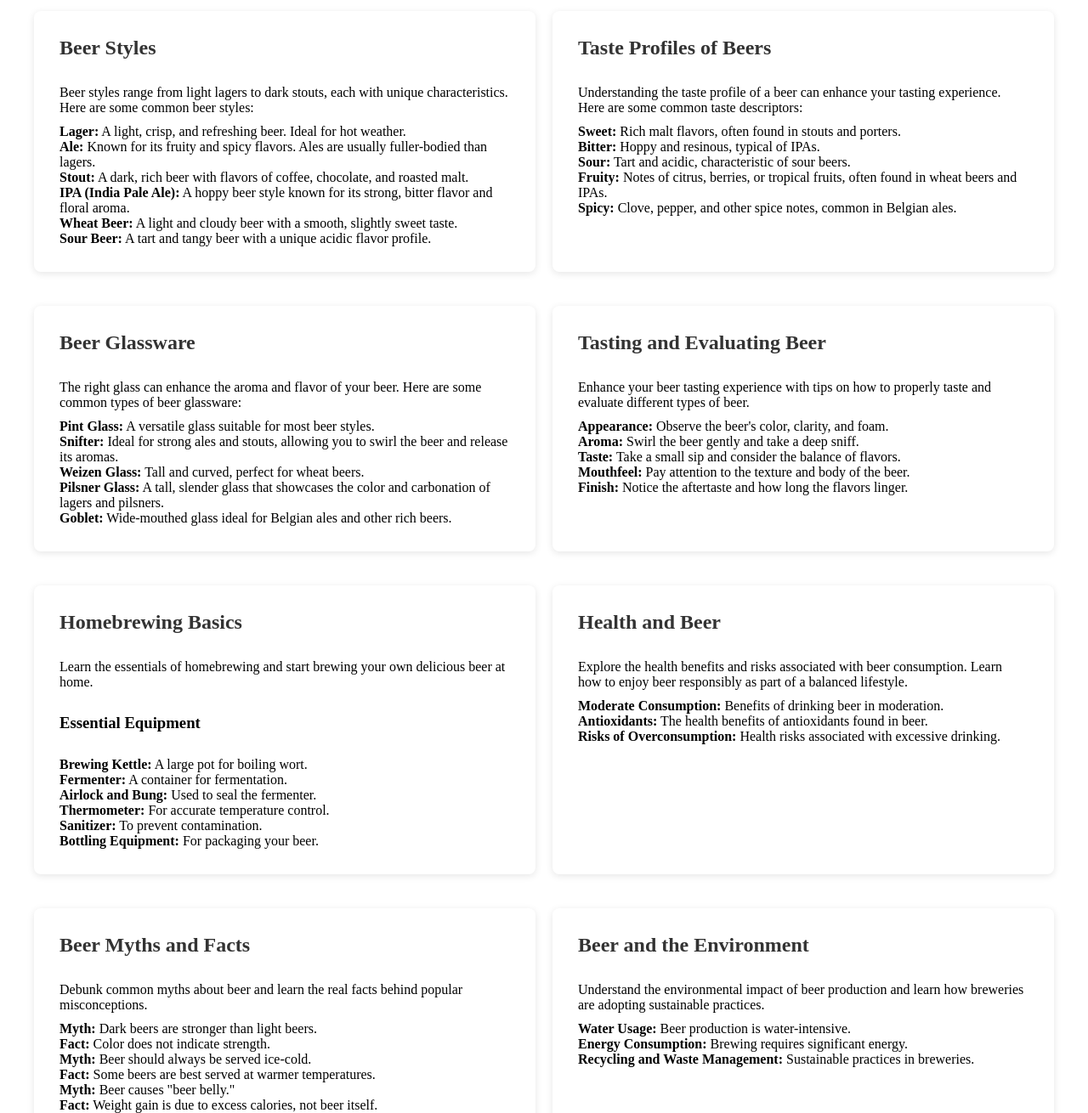
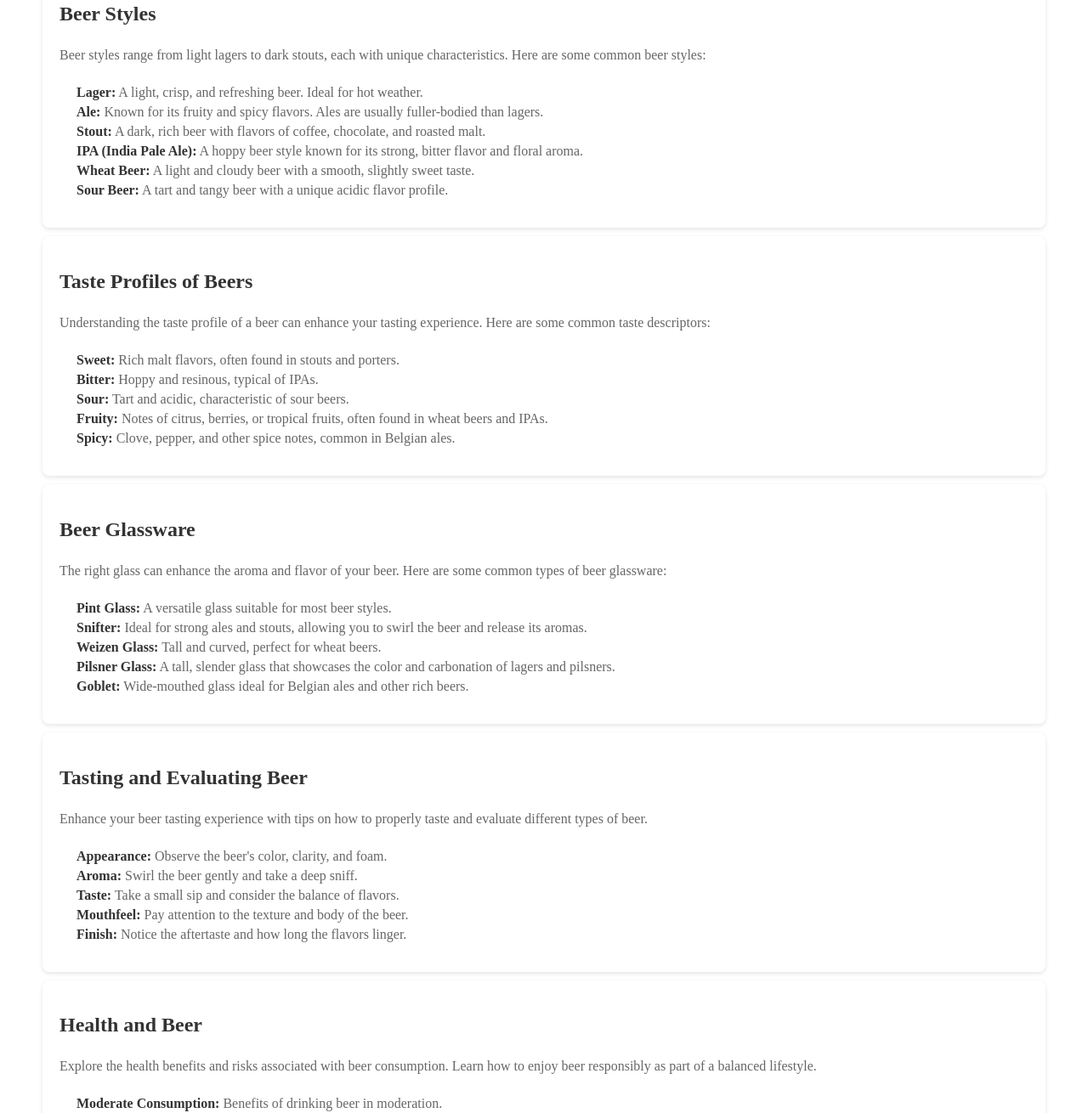
Before and after one commit to romaswe/beerrating, a Vue app in the folder beer-rating-client-vue/: page / in a window 1280 px wide. Shown: the part 306-1616 px from the top of the page at 85% size. Built offline with nearby package versions, Linux system fonts and the light colour scheme.

Commit message:
added some new style to homeview

```diff
--- a/beer-rating-client-vue/src/views/HomeView.vue
+++ b/beer-rating-client-vue/src/views/HomeView.vue
@@ -1,326 +1,262 @@
 <script setup lang="ts">
 import Footer from '../components/Footer.vue'
-
-
 </script>
 
 <template>
   <main class="container">
     <!-- New Section: Welcome Message -->
-    <section class="full-row welcome-section">
+    <section class="full-row welcome-section card">
       <h2>Welcome to Beer Ratings</h2>
       <p>
-        Discover and compare ratings of various beers, explore different
-        styles, and find the best glassware for your favorite brews. Whether
-        you're an aficionado or just getting started, this site is your guide
-        to the world of beer.
+        Discover and compare ratings of various beers, explore different styles, and find the best
+        glassware for your favorite brews. Whether you're an aficionado or just getting started,
+        this site is your guide to the world of beer.
       </p>
     </section>
 
     <!-- Section: Beer Styles -->
-    <section class="section beer-styles">
+    <section class="section beer-styles card">
       <h2>Beer Styles</h2>
       <p>
-        Beer styles range from light lagers to dark stouts, each with unique
-        characteristics. Here are some common beer styles:
+        Beer styles range from light lagers to dark stouts, each with unique characteristics. Here
+        are some common beer styles:
       </p>
       <ul>
+        <li><strong>Lager:</strong> A light, crisp, and refreshing beer. Ideal for hot weather.</li>
         <li>
-          <strong>Lager:</strong> A light, crisp, and refreshing beer. Ideal for
-          hot weather.
+          <strong>Ale:</strong> Known for its fruity and spicy flavors. Ales are usually
+          fuller-bodied than lagers.
         </li>
         <li>
-          <strong>Ale:</strong> Known for its fruity and spicy flavors. Ales are
-          usually fuller-bodied than lagers.
+          <strong>Stout:</strong> A dark, rich beer with flavors of coffee, chocolate, and roasted
+          malt.
         </li>
         <li>
-          <strong>Stout:</strong> A dark, rich beer with flavors of coffee, chocolate,
-          and roasted malt.
+          <strong>IPA (India Pale Ale):</strong> A hoppy beer style known for its strong, bitter
+          flavor and floral aroma.
         </li>
         <li>
-          <strong>IPA (India Pale Ale):</strong> A hoppy beer style known for its
-          strong, bitter flavor and floral aroma.
+          <strong>Wheat Beer:</strong> A light and cloudy beer with a smooth, slightly sweet taste.
         </li>
         <li>
-          <strong>Wheat Beer:</strong> A light and cloudy beer with a smooth, slightly
-          sweet taste.
-        </li>
-        <li>
-          <strong>Sour Beer:</strong> A tart and tangy beer with a unique acidic
-          flavor profile.
+          <strong>Sour Beer:</strong> A tart and tangy beer with a unique acidic flavor profile.
         </li>
       </ul>
     </section>
 
     <!-- Section: Taste Profiles -->
-    <section class="section taste-profiles">
+    <section class="section taste-profiles card">
       <h2>Taste Profiles of Beers</h2>
       <p>
-        Understanding the taste profile of a beer can enhance your tasting
-        experience. Here are some common taste descriptors:
+        Understanding the taste profile of a beer can enhance your tasting experience. Here are some
+        common taste descriptors:
       </p>
       <ul>
+        <li><strong>Sweet:</strong> Rich malt flavors, often found in stouts and porters.</li>
+        <li><strong>Bitter:</strong> Hoppy and resinous, typical of IPAs.</li>
+        <li><strong>Sour:</strong> Tart and acidic, characteristic of sour beers.</li>
         <li>
-          <strong>Sweet:</strong> Rich malt flavors, often found in stouts and
-          porters.
-        </li>
-        <li><strong>Bitter:</strong> Hoppy and resinous, typical of IPAs.</li>
-        <li>
-          <strong>Sour:</strong> Tart and acidic, characteristic of sour beers.
+          <strong>Fruity:</strong> Notes of citrus, berries, or tropical fruits, often found in
+          wheat beers and IPAs.
         </li>
         <li>
-          <strong>Fruity:</strong> Notes of citrus, berries, or tropical fruits,
-          often found in wheat beers and IPAs.
-        </li>
-        <li>
-          <strong>Spicy:</strong> Clove, pepper, and other spice notes, common
-          in Belgian ales.
+          <strong>Spicy:</strong> Clove, pepper, and other spice notes, common in Belgian ales.
         </li>
       </ul>
     </section>
 
     <!-- Section: Beer Glassware -->
-    <section class="section beer-glassware">
+    <section class="section beer-glassware card">
       <h2>Beer Glassware</h2>
       <p>
-        The right glass can enhance the aroma and flavor of your beer. Here
-        are some common types of beer glassware:
+        The right glass can enhance the aroma and flavor of your beer. Here are some common types of
+        beer glassware:
       </p>
       <ul>
+        <li><strong>Pint Glass:</strong> A versatile glass suitable for most beer styles.</li>
         <li>
-          <strong>Pint Glass:</strong> A versatile glass suitable for most beer
-          styles.
+          <strong>Snifter:</strong> Ideal for strong ales and stouts, allowing you to swirl the beer
+          and release its aromas.
+        </li>
+        <li><strong>Weizen Glass:</strong> Tall and curved, perfect for wheat beers.</li>
+        <li>
+          <strong>Pilsner Glass:</strong> A tall, slender glass that showcases the color and
+          carbonation of lagers and pilsners.
         </li>
         <li>
-          <strong>Snifter:</strong> Ideal for strong ales and stouts, allowing
-          you to swirl the beer and release its aromas.
-        </li>
-        <li>
-          <strong>Weizen Glass:</strong> Tall and curved, perfect for wheat beers.
-        </li>
-        <li>
-          <strong>Pilsner Glass:</strong> A tall, slender glass that showcases
-          the color and carbonation of lagers and pilsners.
-        </li>
-        <li>
-          <strong>Goblet:</strong> Wide-mouthed glass ideal for Belgian ales and
-          other rich beers.
+          <strong>Goblet:</strong> Wide-mouthed glass ideal for Belgian ales and other rich beers.
         </li>
       </ul>
     </section>
 
     <!-- Section: Tasting and Evaluating Beer -->
-    <section class="section tasting">
+    <section class="section tasting card">
       <h2>Tasting and Evaluating Beer</h2>
       <p>
-        Enhance your beer tasting experience with tips on how to properly
-        taste and evaluate different types of beer.
+        Enhance your beer tasting experience with tips on how to properly taste and evaluate
+        different types of beer.
       </p>
       <ol>
-        <li>
-          <strong>Appearance:</strong> Observe the beer's color, clarity, and foam.
-        </li>
-        <li>
-          <strong>Aroma:</strong> Swirl the beer gently and take a deep sniff.
-        </li>
-        <li>
-          <strong>Taste:</strong> Take a small sip and consider the balance of
-          flavors.
-        </li>
-        <li>
-          <strong>Mouthfeel:</strong> Pay attention to the texture and body of
-          the beer.
-        </li>
-        <li>
-          <strong>Finish:</strong> Notice the aftertaste and how long the flavors
-          linger.
-        </li>
+        <li><strong>Appearance:</strong> Observe the beer's color, clarity, and foam.</li>
+        <li><strong>Aroma:</strong> Swirl the beer gently and take a deep sniff.</li>
+        <li><strong>Taste:</strong> Take a small sip and consider the balance of flavors.</li>
+        <li><strong>Mouthfeel:</strong> Pay attention to the texture and body of the beer.</li>
+        <li><strong>Finish:</strong> Notice the aftertaste and how long the flavors linger.</li>
       </ol>
     </section>
 
-    <!-- Section: Homebrewing Basics -->
-    <section class="section homebrewing">
-      <h2>Homebrewing Basics</h2>
-      <p>
-        Learn the essentials of homebrewing and start brewing your own
-        delicious beer at home.
-      </p>
-      <h3>Essential Equipment</h3>
-      <ul>
-        <li>
-          <strong>Brewing Kettle:</strong> A large pot for boiling wort.
-        </li>
-        <li><strong>Fermenter:</strong> A container for fermentation.</li>
-        <li>
-          <strong>Airlock and Bung:</strong> Used to seal the fermenter.
-        </li>
-        <li>
-          <strong>Thermometer:</strong> For accurate temperature control.
-        </li>
-        <li><strong>Sanitizer:</strong> To prevent contamination.</li>
-        <li><strong>Bottling Equipment:</strong> For packaging your beer.</li>
-      </ul>
-    </section>
-
     <!-- Section: Health and Beer -->
-    <section class="section health">
+    <section class="section health card">
       <h2>Health and Beer</h2>
       <p>
-        Explore the health benefits and risks associated with beer
-        consumption. Learn how to enjoy beer responsibly as part of a balanced
-        lifestyle.
+        Explore the health benefits and risks associated with beer consumption. Learn how to enjoy
+        beer responsibly as part of a balanced lifestyle.
       </p>
       <ul>
+        <li><strong>Moderate Consumption:</strong> Benefits of drinking beer in moderation.</li>
+        <li><strong>Antioxidants:</strong> The health benefits of antioxidants found in beer.</li>
         <li>
-          <strong>Moderate Consumption:</strong> Benefits of drinking beer in moderation.
-        </li>
-        <li>
-          <strong>Antioxidants:</strong> The health benefits of antioxidants found
-          in beer.
-        </li>
-        <li>
-          <strong>Risks of Overconsumption:</strong> Health risks associated with
-          excessive drinking.
+          <strong>Risks of Overconsumption:</strong> Health risks associated with excessive
+          drinking.
         </li>
       </ul>
     </section>
 
     <!-- Section: Beer Myths and Facts -->
-    <section class="section myths">
+    <section class="section myths card">
       <h2>Beer Myths and Facts</h2>
-      <p>
-        Debunk common myths about beer and learn the real facts behind popular
-        misconceptions.
-      </p>
+      <p>Debunk common myths about beer and learn the real facts behind popular misconceptions.</p>
       <ul>
         <li>
-          <strong>Myth:</strong> Dark beers are stronger than light beers.
-          <br />
-          <strong>Fact:</strong> Color does not indicate strength.
+          <strong>Myth:</strong> Dark beers are stronger than light beers.<br /><strong
+            >Fact:</strong
+          >
+          Color does not indicate strength.
         </li>
         <li>
-          <strong>Myth:</strong> Beer should always be served ice-cold.
-          <br />
-          <strong>Fact:</strong> Some beers are best served at warmer temperatures.
+          <strong>Myth:</strong> Beer should always be served ice-cold.<br /><strong>Fact:</strong>
+          Some beers are best served at warmer temperatures.
         </li>
         <li>
-          <strong>Myth:</strong> Beer causes "beer belly."
-          <br />
-          <strong>Fact:</strong> Weight gain is due to excess calories, not beer
-          itself.
+          <strong>Myth:</strong> Beer causes "beer belly."<br /><strong>Fact:</strong> Weight gain
+          is due to excess calories, not beer itself.
         </li>
       </ul>
     </section>
 
     <!-- Section: Beer and the Environment -->
-    <section class="section environment">
+    <section class="section environment card">
       <h2>Beer and the Environment</h2>
       <p>
-        Understand the environmental impact of beer production and learn how
-        breweries are adopting sustainable practices.
+        Understand the environmental impact of beer production and learn how breweries are adopting
+        sustainable practices.
       </p>
       <ul>
+        <li><strong>Water Usage:</strong> Beer production is water-intensive.</li>
+        <li><strong>Energy Consumption:</strong> Brewing requires significant energy.</li>
         <li>
-          <strong>Water Usage:</strong> Beer production is water-intensive.
-        </li>
-        <li>
-          <strong>Energy Consumption:</strong> Brewing requires significant energy.
-        </li>
-        <li>
-          <strong>Recycling and Waste Management:</strong> Sustainable practices
-          in breweries.
+          <strong>Recycling and Waste Management:</strong> Sustainable practices in breweries.
         </li>
       </ul>
     </section>
 
     <!-- New Section: About This Site -->
-    <section class="full-row about-section">
+    <section class="full-row about-section card">
       <h2>About This Site</h2>
       <p>
-        This website is designed to help beer enthusiasts explore and compare
-        different beers based on ratings. Whether you're looking for the
-        top-rated beers or learning more about various beer styles and
-        glassware, this site is your ultimate beer companion.
+        This website is designed to help beer enthusiasts explore and compare different beers based
+        on ratings. Whether you're looking for the top-rated beers or learning more about various
+        beer styles and glassware, this site is your ultimate beer companion.
       </p>
     </section>
   </main>
   <Footer />
 </template>
+<style scoped>
+/* General Styles */
+body {
+  font-family: 'Arial', sans-serif;
+  margin: 0;
+  padding: 0;
+  box-sizing: border-box;
+  background-color: #f0f0f0;
+}
 
-<style scoped>
 ul,
 ol {
   list-style: none;
 }
-
-/* Container Styles */
 .container {
   max-width: 1200px;
   margin: 0 auto;
   padding: 20px;
-  display: flex;
-  flex-direction: column;
-  gap: 40px;
 }
 
-/* Full Row Styles */
+/* Full-Row Sections */
 .full-row {
-  background: #fff;
+  width: 100%;
+  background-color: #ffffff;
+  padding: 20px;
+  margin-bottom: 20px;
+  box-shadow: 0 2px 5px rgba(0, 0, 0, 0.1);
   border-radius: 8px;
-  box-shadow: 0 2px 8px rgba(0, 0, 0, 0.1);
-  padding: 30px;
-  text-align: center;
-  margin-bottom: 20px;
 }
 
-/* Header Styles */
-.header {
-  background-color: #333;
-  color: #fff;
-  text-align: center;
-  padding: 20px 0;
-  margin-bottom: 20px;
+/* Card Styles */
+.card {
+  background-color: #ffffff;
+  padding: 20px;
+  margin: 10px;
+  box-shadow: 0 2px 5px rgba(0, 0, 0, 0.1);
+  border-radius: 8px;
+  flex: 1 1 calc(50% - 40px); /* Make each card take half width with spacing */
+  box-sizing: border-box;
 }
 
 /* Section Styles */
 .section {
-  background: #fff;
-  border-radius: 8px;
-  box-shadow: 0 2px 8px rgba(0, 0, 0, 0.1);
-  padding: 20px;
   display: flex;
-  flex-direction: column;
-  gap: 10px;
+  flex-wrap: wrap;
+  justify-content: space-between;
 }
 
-.section h2 {
-  margin-top: 0;
+h2 {
+  font-size: 1.5em;
+  margin-bottom: 10px;
+  color: #333;
+  width: 100%; /* Ensure the h2 takes the full width of its container */
+}
+
+p,
+ul,
+ol {
+  margin-bottom: 10px;
+  color: #666;
+  width: 100%; /* Ensure the paragraphs and lists take full width */
+}
+
+ul,
+ol {
+  padding-left: 20px;
+}
+
+li {
+  margin-bottom: 5px;
+}
+
+strong {
   color: #333;
 }
 
-.section p,
-.section ul,
-.section ol {
-  margin: 0;
-  padding: 0;
-}
-
-/* Responsive Grid Layout */
-@media (min-width: 768px) {
-  .container {
-    display: grid;
-    grid-template-columns: 1fr 1fr;
-    gap: 20px;
+/* Responsive Design */
+@media (max-width: 768px) {
+  .card {
+    flex: 1 1 100%; /* Full width on mobile */
+    margin-bottom: 20px;
   }
 
   .section {
-    padding: 30px;
-    margin-bottom: 20px;
-  }
-
-  .full-row {
-    margin-bottom: 20px;
-    grid-column: span 2;
+    flex-direction: column;
   }
 }
 </style>
```
